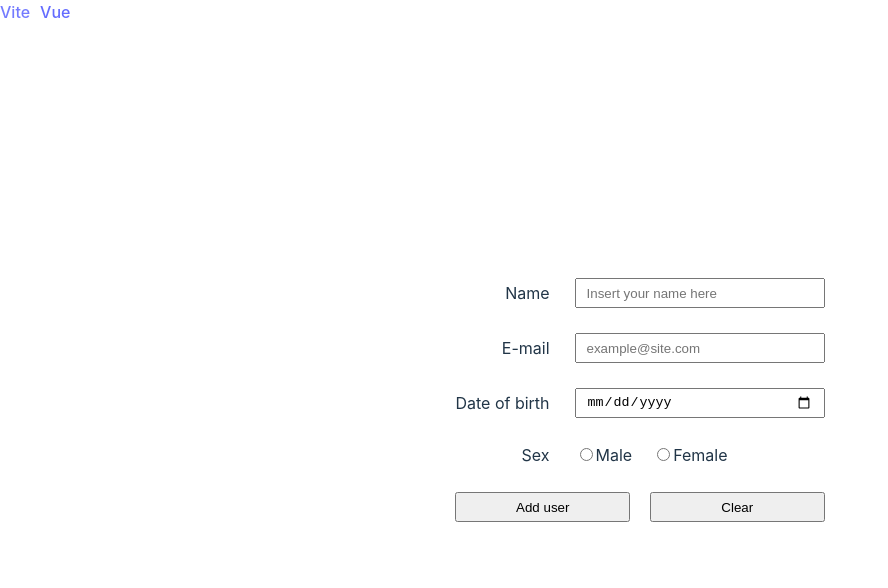
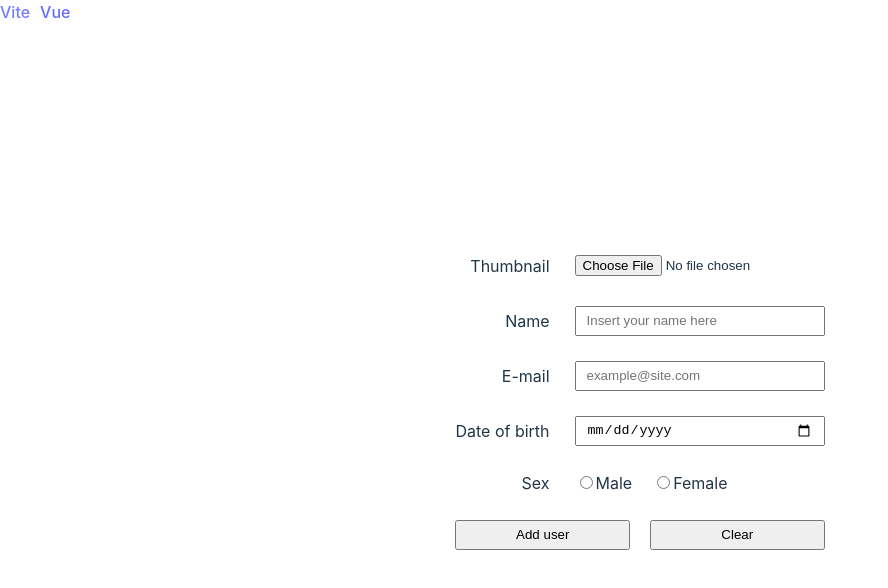
Before and after one commit to MGP-28/Vue-Forms, a Vue app: page / in a window 1280 px wide. Shown: the top 588 px of the page, without its empty margins (0-888 px from the left). Built offline with nearby package versions, Linux system fonts and the light colour scheme.

Commit message:
Implemented image upload (localy) and preview

```diff
--- a/src/components/UserForm.vue
+++ b/src/components/UserForm.vue
@@ -1,7 +1,21 @@
 <template>
     <div class="form-container">
-        <form @submit.prevent="submitHandler()">
+        <form @submit.prevent="submitHandler($event)" ref="userForm">
             <div class="fields">
+                <!-- image -->
+                <label>Thumbnail</label>
+                <div class="field img-field">
+                    <input
+                        type="file"
+                        name="img"
+                        id="img"
+                        accept="image/*"
+                        @change="saveImage($event)"
+                    >
+                    <div class="user-img-container" v-if="user.image">
+                        <img class="user-img" :src="user.image">
+                    </div>
+                </div>
                 <!-- name -->
                 <label>Name</label>
                 <div class="field">
@@ -82,7 +96,7 @@
                 <span v-if="errors.hasErrors()" v-for="error in errors.isMale">{{error}}</span>
             </div>
             <div class="buttons" v-if="isEditing">
-                <input type="button" value="Save user" @click="editHandler">
+                <input type="button" value="Save user" @click="editHandler($event)">
             </div>
             <div class="buttons" v-else>
                 <input type="submit" value="Add user">
@@ -122,10 +136,7 @@ import Toast from "./Toast.vue";
     methods: {
         submitHandler() {
             //validates user
-            if (!this.getErrors(this.user)){
-
-                return;
-            }
+            if (!this.getErrors(this.user)) return;
             //Submits user to the list and clears form
             this.$emit("new-user", this.user);
             this.clearUser();
@@ -157,15 +168,27 @@ import Toast from "./Toast.vue";
         },
         clearUser() {
             this.user = new User();
+            this.clearInputs();
+        },
+        clearInputs(){
+            this.$refs.userForm.reset()
         },
         hasErrorClass(term) {
             return this.errors[term].length > 0 ? "error" : "";
+        },
+        saveImage(e){
+            const reader = new FileReader();
+            reader.addEventListener("load", () => {
+                this.user.image = reader.result
+            })
+            reader.readAsDataURL(e.target.files[0])
         }
     },
     watch: {
         userToEdit() {
             this.isEditing = true;
             this.clearUser();
+            this.clearInputs();
             this.user = this.userToEdit.user;
         },
         "user.isMale"() {
@@ -197,6 +220,22 @@ form{
 .fields>.field{
     width: 100%;
 }
+.field.img-field{
+    display: grid;
+    gap: 10px;
+}
+.fields input[type='file']{
+    padding: 4px 0 0 0;
+}
+.user-img-container{
+    width: 100%;
+    height: 200px;
+    overflow: hidden;
+}
+.user-img{
+    width: 100%;
+    height: 100%;
+}
 input:not([type='radio']){
     width: 100%;
     height: 30px;
```
